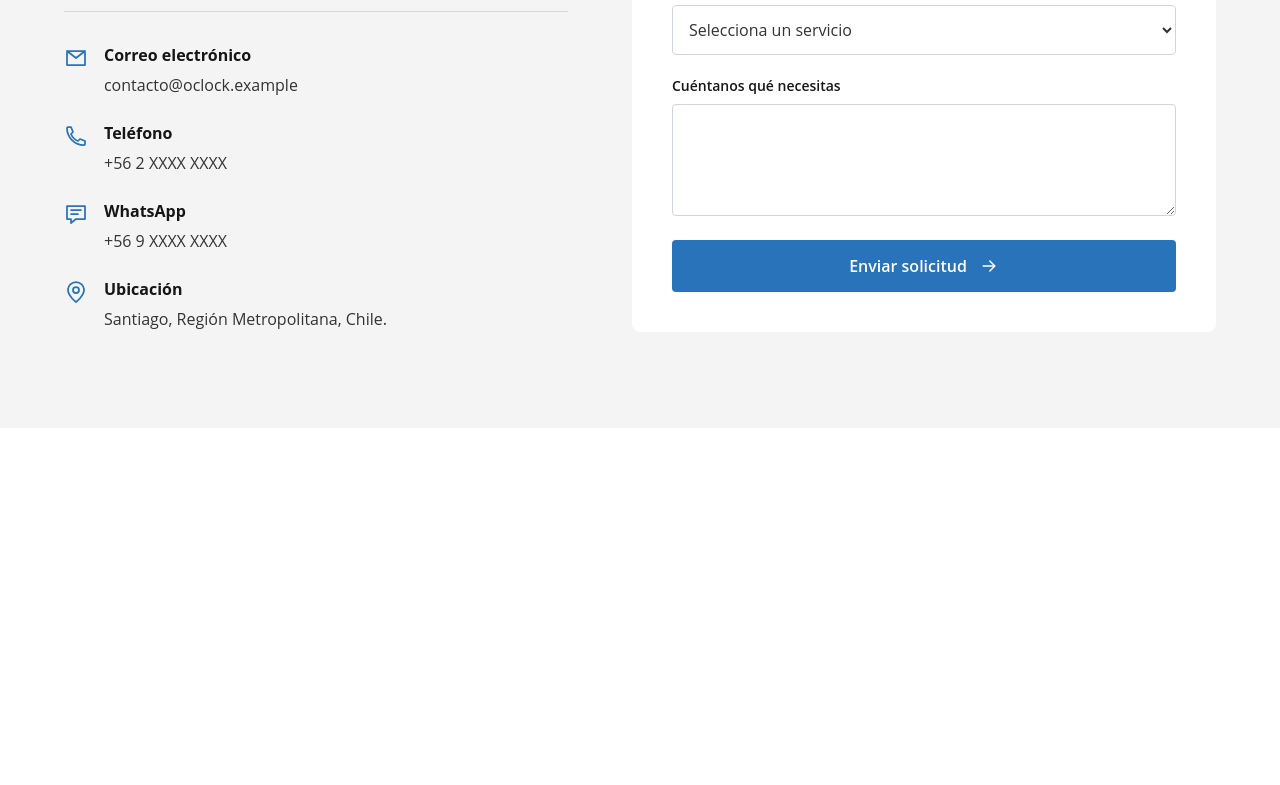
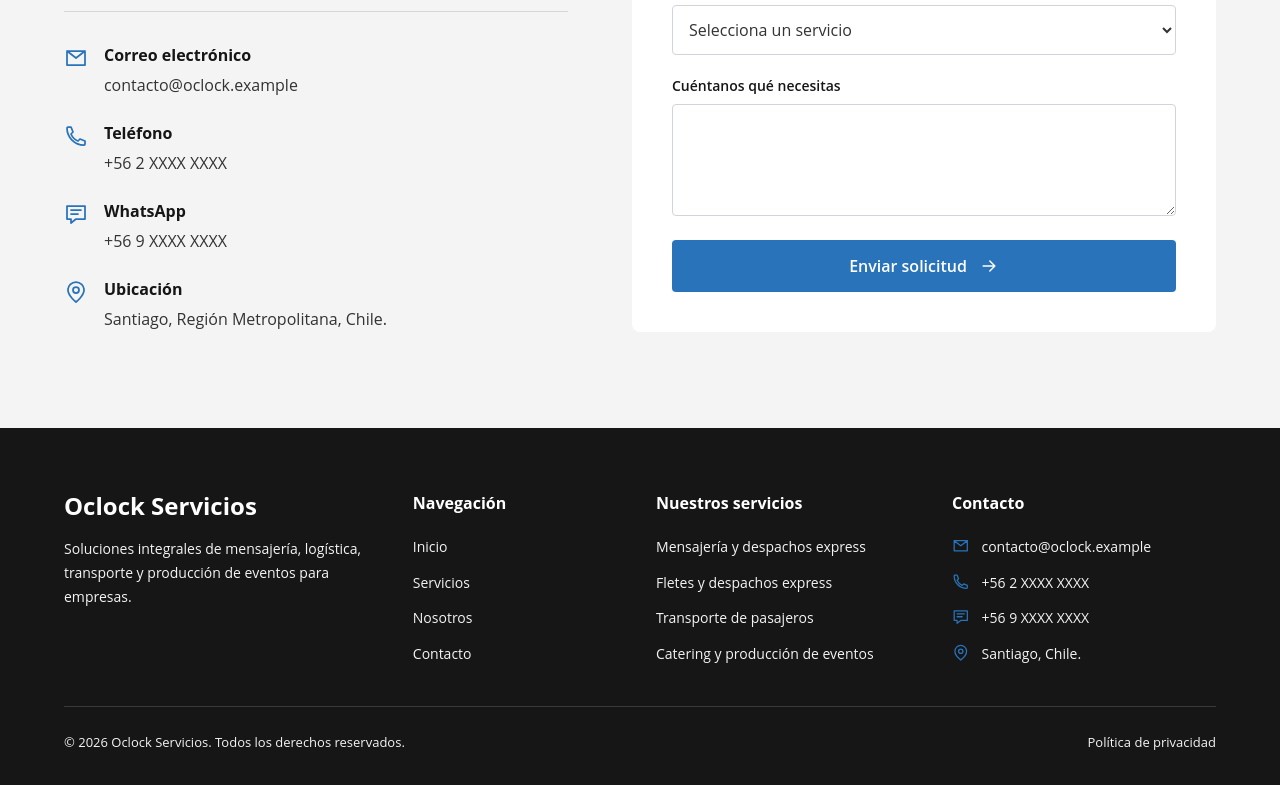
Before and after one commit to ssalinascalibar/oclock-servicios, an Astro site: page / in a window 1280 px wide. Shown: the part 6825-7610 px from the top of the page. Before the commit the page ends 7253 px from the top, so only its background shows below. Built offline with nearby package versions, Linux system fonts and the light colour scheme; Astro itself is replaced by a stand-in of ours.

Commit message:
feat: add corporate footer

```diff
--- /dev/null
+++ b/src/components/Footer/Footer.astro
@@ -0,0 +1,91 @@
+---
+import { services } from '../../data/services.js';
+import './footer.css';
+
+const currentYear = new Date().getFullYear();
+
+const navigationLinks = [
+    { label: 'Inicio', href: '#inicio' },
+    { label: 'Servicios', href: '#servicios' },
+    { label: 'Nosotros', href: '#nosotros' },
+    { label: 'Contacto', href: '#contacto' },
+];
+
+// Datos provisionales: reemplazar antes de publicar, junto con los datos de Contact.
+const contactDetails = [
+    {
+        label: 'Correo electrónico',
+        value: 'contacto@oclock.example',
+        iconPath: 'M3 5h18v14H3z M3 5l9 7 9-7',
+    },
+    {
+        label: 'Teléfono',
+        value: '+56 2 XXXX XXXX',
+        iconPath: 'M7 3H4a1 1 0 0 0-1 1c0 9.4 7.6 17 17 17a1 1 0 0 0 1-1v-3l-5-2-2 2a13 13 0 0 1-7-7l2-2-2-5Z',
+    },
+    {
+        label: 'WhatsApp',
+        value: '+56 9 XXXX XXXX',
+        iconPath: 'M21 4H3v13h4v4l5-4h9z M7 8h10 M7 12h7',
+    },
+    {
+        label: 'Ubicación',
+        value: 'Santiago, Chile.',
+        iconPath: 'M20 10c0 6-8 12-8 12S4 16 4 10a8 8 0 1 1 16 0Z M15 10a3 3 0 1 1-6 0a3 3 0 0 1 6 0',
+    },
+];
+---
+
+<footer class="footer">
+    <div class="footer-container">
+        <div class="footer-grid">
+            <div class="footer-block">
+                <!-- Identificación temporal: pendiente incorporar el logotipo original para fondo oscuro. -->
+                <p class="footer-brand">Oclock Servicios</p>
+                <p class="footer-description">
+                    Soluciones integrales de mensajería, logística, transporte y producción de eventos para empresas.
+                </p>
+            </div>
+
+            <nav class="footer-block" aria-labelledby="footer-navigation-title">
+                <h2 class="footer-title" id="footer-navigation-title">Navegación</h2>
+                <ul class="footer-list" role="list">
+                    {navigationLinks.map((link) => (
+                        <li><a class="footer-link" href={link.href}>{link.label}</a></li>
+                    ))}
+                </ul>
+            </nav>
+
+            <nav class="footer-block" aria-labelledby="footer-services-title">
+                <h2 class="footer-title" id="footer-services-title">Nuestros servicios</h2>
+                <ul class="footer-list" role="list">
+                    {services.map((service) => (
+                        <li><a class="footer-link" href={`#${service.id}`}>{service.title}</a></li>
+                    ))}
+                </ul>
+            </nav>
+
+            <section class="footer-block" aria-labelledby="footer-contact-title">
+                <h2 class="footer-title" id="footer-contact-title">Contacto</h2>
+                <ul class="footer-list" role="list">
+                    {contactDetails.map((detail) => (
+                        <li class="footer-contact-item">
+                            <svg class="footer-contact-icon" viewBox="0 0 24 24" role="img" aria-label={detail.label} focusable="false">
+                                <path d={detail.iconPath} />
+                            </svg>
+                            <span>{detail.value}</span>
+                        </li>
+                    ))}
+                </ul>
+            </section>
+        </div>
+
+        <hr class="footer-divider" />
+
+        <div class="footer-bottom">
+            <p>© {currentYear} Oclock Servicios. Todos los derechos reservados.</p>
+            <!-- Pendiente de vincular cuando se implemente la documentación legal. -->
+            <span class="footer-privacy">Política de privacidad</span>
+        </div>
+    </div>
+</footer>
--- /dev/null
+++ b/src/components/Footer/footer.css
@@ -0,0 +1,122 @@
+.footer {
+    width: 100%;
+    padding: 3rem 0 1.5rem;
+    background: var(--color-primary);
+    color: var(--color-light);
+    font-size: 0.875rem;
+    line-height: 1.7;
+}
+
+.footer-container {
+    width: 90%;
+    max-width: 72rem;
+    margin: 0 auto;
+}
+
+.footer-grid {
+    display: grid;
+    grid-template-columns: 1fr;
+    align-items: start;
+    gap: 2.5rem;
+}
+
+.footer-block {
+    min-width: 0;
+    overflow-wrap: anywhere;
+}
+
+.footer-brand {
+    margin-bottom: 1rem;
+    color: var(--color-white);
+    font-size: 1.5rem;
+    font-weight: 700;
+    line-height: 1.2;
+}
+
+.footer-title {
+    margin-bottom: 1.25rem;
+    color: var(--color-white);
+    font-size: 1rem;
+    line-height: 1.4;
+}
+
+.footer-list {
+    display: flex;
+    flex-direction: column;
+    gap: 0.75rem;
+    list-style: none;
+}
+
+.footer-link {
+    color: var(--color-light);
+    text-decoration: none;
+}
+
+.footer-link:hover {
+    color: var(--color-white);
+    text-decoration: underline;
+}
+
+.footer-link:focus-visible {
+    outline: 2px solid var(--color-accent);
+    outline-offset: 4px;
+}
+
+.footer-contact-item {
+    display: flex;
+    align-items: flex-start;
+    gap: 0.75rem;
+}
+
+.footer-contact-icon {
+    flex: 0 0 1.25em;
+    width: 1.25em;
+    height: 1.25em;
+    margin-top: 0.125rem;
+    color: var(--color-accent);
+    fill: none;
+    stroke: currentColor;
+    stroke-width: 1.75;
+    stroke-linecap: round;
+    stroke-linejoin: round;
+}
+
+.footer-divider {
+    width: 100%;
+    margin: 2.5rem 0 1.5rem;
+    border: 0;
+    border-top: 1px solid var(--color-white);
+    opacity: 0.15;
+}
+
+.footer-bottom {
+    display: flex;
+    flex-direction: column;
+    gap: 0.75rem;
+    font-size: 0.8125rem;
+    overflow-wrap: anywhere;
+}
+
+@media screen and (min-width: 768px) {
+    .footer-grid {
+        grid-template-columns: repeat(2, 1fr);
+    }
+
+    .footer-bottom {
+        flex-direction: row;
+        align-items: center;
+        justify-content: space-between;
+        gap: 2rem;
+    }
+}
+
+@media screen and (min-width: 1200px) {
+    .footer {
+        padding: 4rem 0 2rem;
+    }
+
+    .footer-grid {
+        grid-template-columns: 1.2fr 0.8fr 1fr 1fr;
+        gap: 2rem;
+    }
+}
--- a/src/pages/index.astro
+++ b/src/pages/index.astro
@@ -6,6 +6,7 @@ import ServiceDetails from '../components/ServiceDetails/ServiceDetails.astro';
 import AboutUs from '../components/AboutUs/AboutUs.astro';
 import OurClients from '../components/OurClients/OurClients.astro';
 import Contact from '../components/Contact/Contact.astro';
+import Footer from '../components/Footer/Footer.astro';
 import { services } from '../data/services.js';
 import '../styles/global.css';
 ---
@@ -30,5 +31,6 @@ import '../styles/global.css';
             <OurClients />
             <Contact />
         </main>
+        <Footer />
     </body>
 </html>
```
